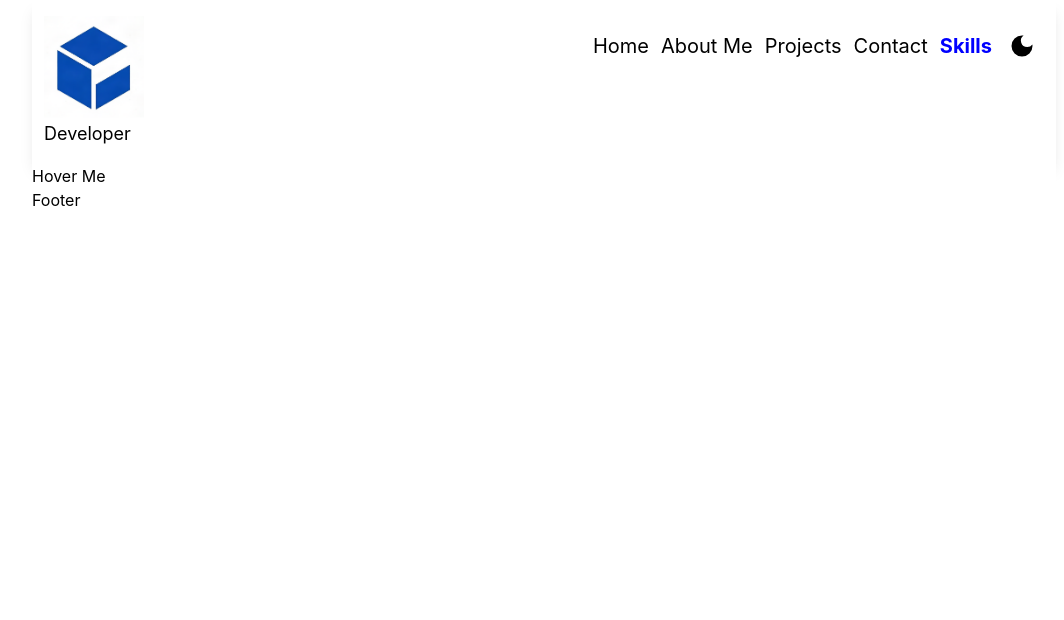
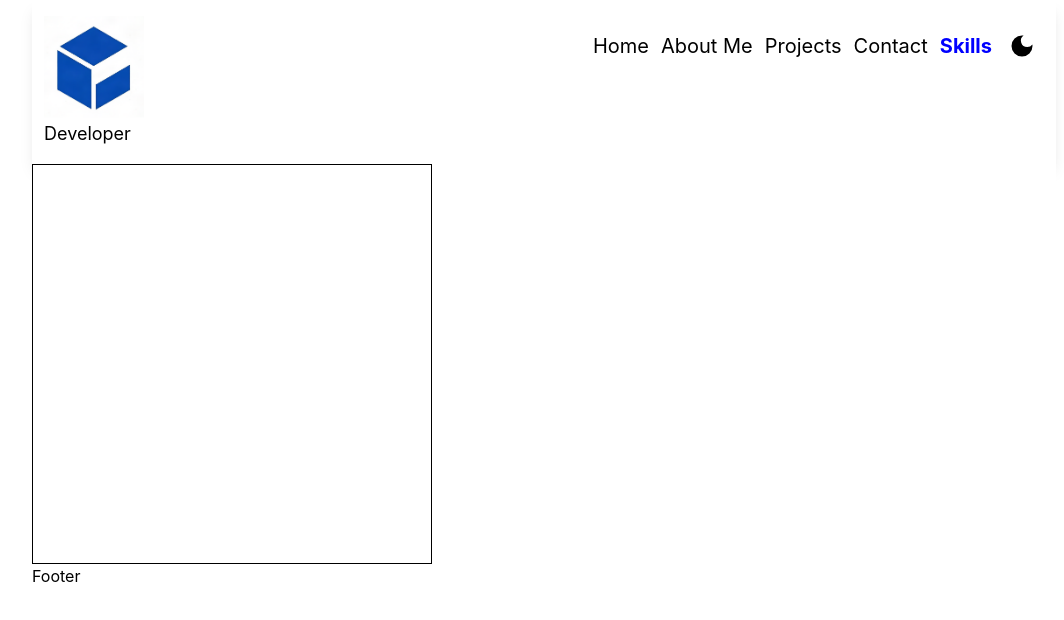
Before and after one commit to Dhiraj-Rai0123/Dhiraj_Rai_PortFolio, a React (Vite) app: page /skills in a window 1280 px wide. Shown: the top 620 px of the page, without its empty margins (96-1160 px from the left). Built offline with nearby package versions, Linux system fonts and the light colour scheme.

Commit message:
working with projects.jsx

```diff
--- a/src/Components/Delete3.jsx
+++ b/src/Components/Delete3.jsx
@@ -2,7 +2,13 @@
 
 const Delete3 = () => {
   return (
-    <div>Delete3</div>
+   <>
+   <div className="w-50 h-50">
+    <div>
+
+    </div>
+   </div>
+   </>
   )
 }
 
--- /dev/null
+++ b/src/Components/Deleteme3.jsx
@@ -0,0 +1,13 @@
+import React from 'react'
+
+const Deleteme3 = () => {
+  return (
+    <>
+    <div >
+
+    </div>
+    </>
+  )
+}
+
+export default Deleteme3
--- a/src/Components/Skills.jsx
+++ b/src/Components/Skills.jsx
@@ -1,18 +1,15 @@
 import React from 'react'
+
 const Skills = () => {
+  return (
+  <>
+  <div className="h-100 w-100 border bg-gradient from-blue-200 via-green-300 to-blue-200">
+    <div className="">
 
-  return (
-   <>
- <div className="
-  transition-all
-  duration-300
-  ease-in-out
-  hover:scale-105
-  hover:-translate-y-2
-">
-  Hover Me
-</div>
-   </>
+    </div>
+  </div>
+
+  </>
   )
 }
 
```
